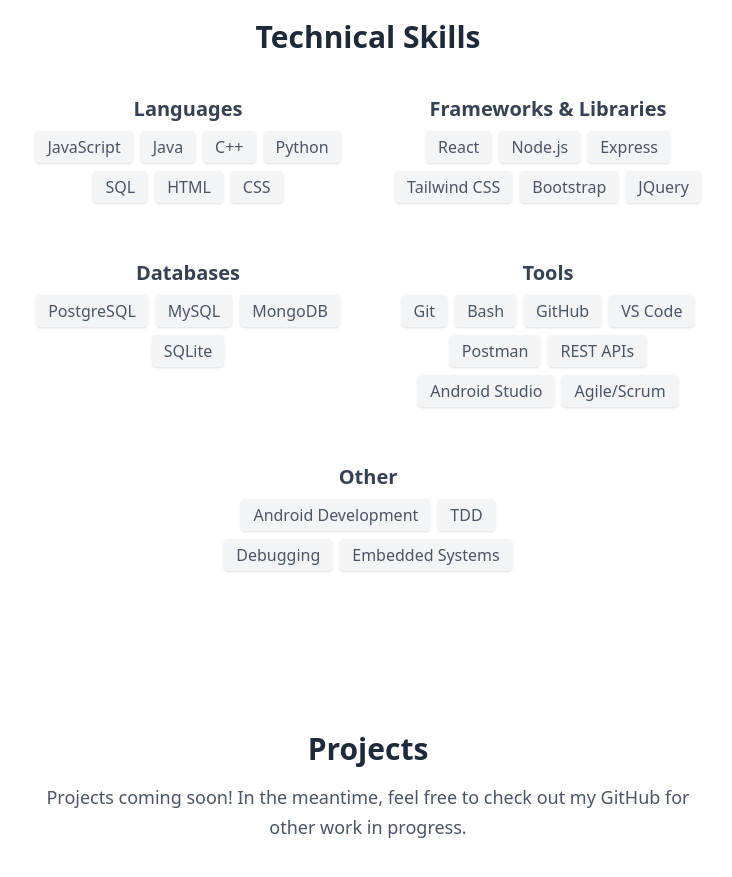
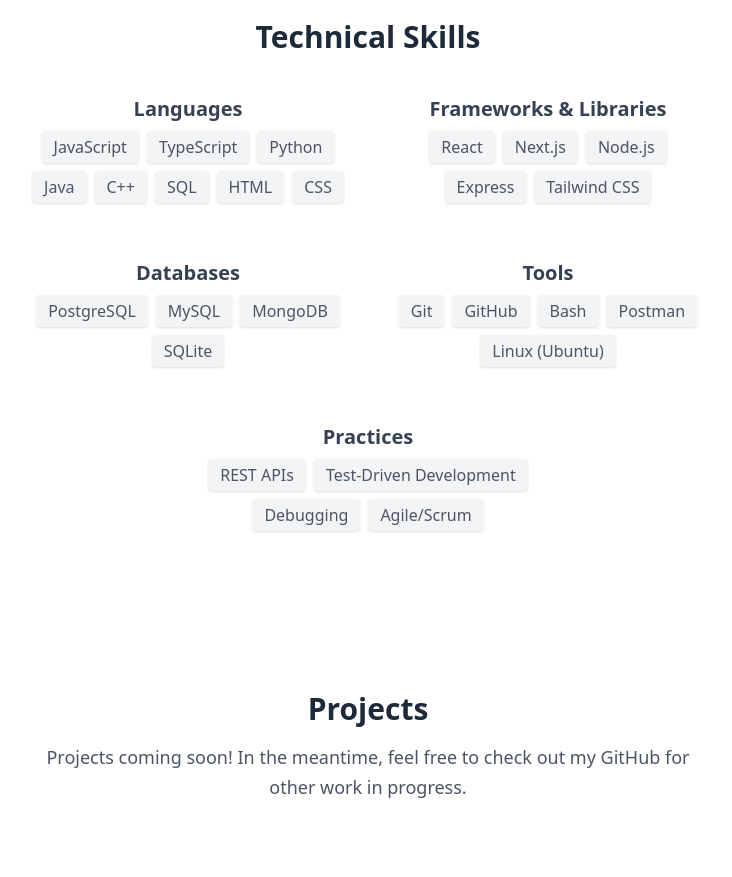
Before and after one commit to magdielrosario97/portfolio, a React (Vite) app: page / in a window 1280 px wide. Shown: the part 1360-2237 px from the top of the page, without its empty margins (272-1004 px from the left). Built offline with nearby package versions, Linux system fonts and the light colour scheme.

Commit message:
docs: update skills section content

```diff
--- a/src/components/Skills.jsx
+++ b/src/components/Skills.jsx
@@ -4,11 +4,11 @@
    const skillCategories = [
       {
          title: "Languages",
-         skills: ["JavaScript", "Java", "C++", "Python", "SQL", "HTML", "CSS"],
+         skills: ["JavaScript", "TypeScript", "Python", "Java", "C++", "SQL", "HTML", "CSS"],
       },
       {
          title: "Frameworks & Libraries",
-         skills: ["React", "Node.js", "Express", "Tailwind CSS", "Bootstrap", "JQuery"],
+         skills: ["React", "Next.js", "Node.js", "Express", "Tailwind CSS"],
       },
       {
          title: "Databases",
@@ -16,11 +16,11 @@
       },
       {
          title: "Tools",
-         skills: ["Git", "Bash", "GitHub", "VS Code", "Postman", "REST APIs", "Android Studio", "Agile/Scrum"],
+         skills: ["Git", "GitHub", "Bash", "Postman", "Linux (Ubuntu)"],
       },
       {
-         title: "Other",
-         skills: ["Android Development", "TDD", "Debugging", "Embedded Systems"],
+         title: "Practices",
+         skills: ["REST APIs", "Test-Driven Development", "Debugging", "Agile/Scrum"],
       },
    ];
 
```
